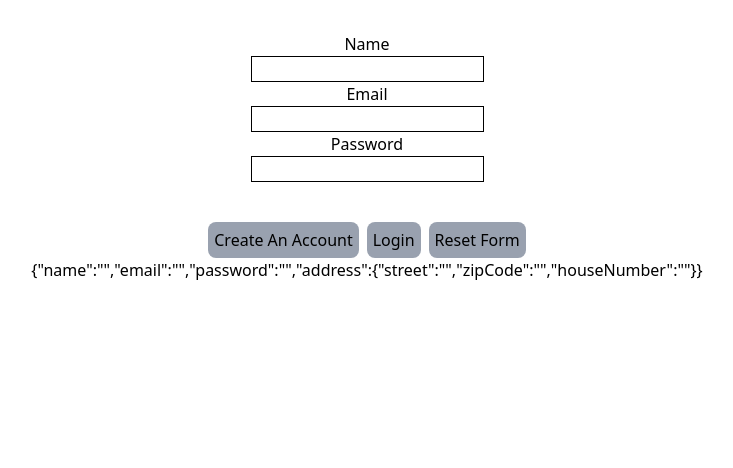
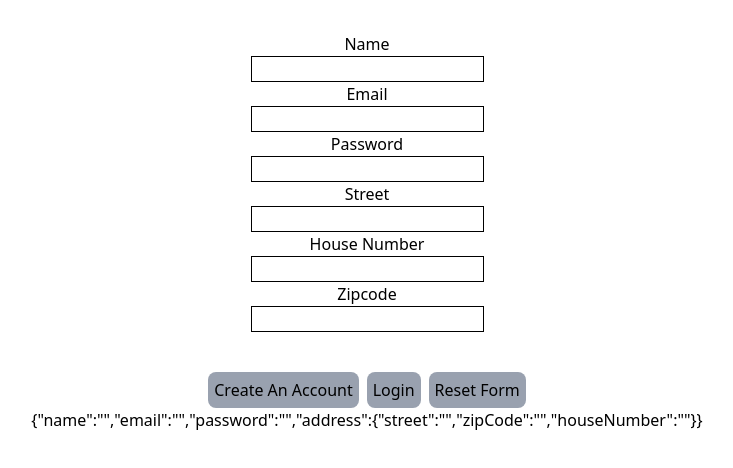
Before and after one commit to tomyson7272/my-first-react-app, a React (Vite) app: page / in a window 1280 px wide. Shown: the top 468 px of the page, without its empty margins (273-1006 px from the left). Built offline with nearby package versions, Linux system fonts and the light colour scheme.

Commit message:
add address functionality

```diff
--- a/src/components/SignUpForm.jsx
+++ b/src/components/SignUpForm.jsx
@@ -62,6 +62,62 @@ const SignUpForm = () => {
             className="border"
           />
         </div>
+
+        <div>
+          <div>
+            <label htmlFor="street">Street</label>
+          </div>
+          <input
+            type="text"
+            name="street"
+            value={signUpData.address.street}
+            onChange={(e) =>
+              dispatch({
+                type: SignUpActionTypes.changeAddressStreet,
+                value: e.target.value,
+              })
+            }
+            className="border"
+          />
+        </div>
+
+        <div>
+          <div>
+            <label htmlFor="houseNumber">House Number</label>
+          </div>
+          <input
+            type="text"
+            name="houseNumber"
+            value={signUpData.address.houseNumber}
+            onChange={(e) =>
+              dispatch({
+                type: SignUpActionTypes.changeAddressHouseNumber,
+                value: e.target.value,
+              })
+            }
+            className="border"
+          />
+        </div>
+
+        <div>
+          <div>
+            <label htmlFor="zipcode">Zipcode</label>
+          </div>
+          <input
+            type="text"
+            name="zipcode"
+            value={signUpData.address.zipcode}
+            onChange={(e) =>
+              dispatch({
+                type: SignUpActionTypes.changeAddressZipcode,
+                value: e.target.value,
+              })
+            }
+            className="border"
+          />
+        </div>
+
+
         <div className="flex gap-2 items-center justify-center mt-10">
           <button
             onClick={(e) => {
--- a/src/reducers/SignUpFormReducer.jsx
+++ b/src/reducers/SignUpFormReducer.jsx
@@ -2,6 +2,9 @@ export const SignUpActionTypes = {
   changeName: "setName",
   changeEmail: "setEmail",
   changePassword: "setPassword",
+  changeAddressStreet: "setStreet",
+  changeAddressZipcode: "setZipcode",
+  changeAddressHouseNumber: "setHouseNumber",
   reset: "reset",
 };
 
@@ -38,6 +41,33 @@ const signUpReducer = (state, action) => {
   if (action.type === SignUpActionTypes.reset) {
     return initialState;
   }
+
+  if (action.type === SignUpActionTypes.changeAddressStreet) {
+    return {
+      ...state,
+      address:{
+        ...state.address,
+        street: action.value},
+    };
+  }
+
+  if (action.type === SignUpActionTypes.changeAddressHouseNumber) {
+    return {
+      ...state,
+      address:{
+        ...state.address,
+        houseNumber: action.value,}
+    };
+  }
+
+  if (action.type === SignUpActionTypes.changeAddressZipcode) {
+    return {
+      ...state,
+      address:{
+        ...state.address,
+      zipCode: action.value,}
+    };
+  }
 };
 
 export default signUpReducer;
```
